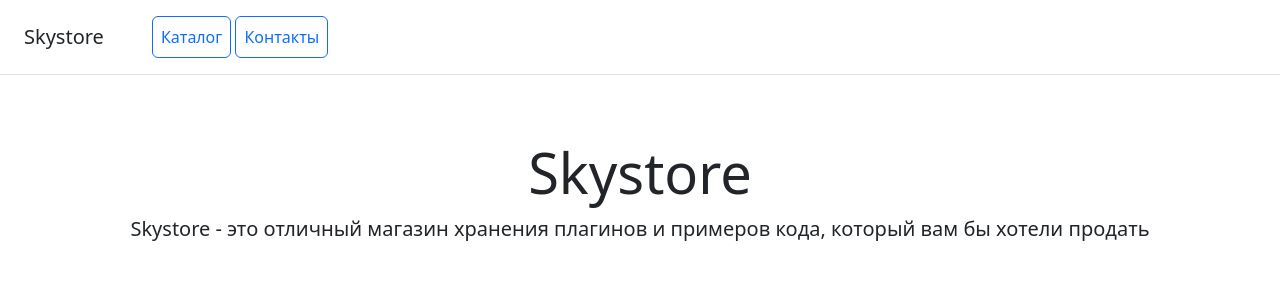
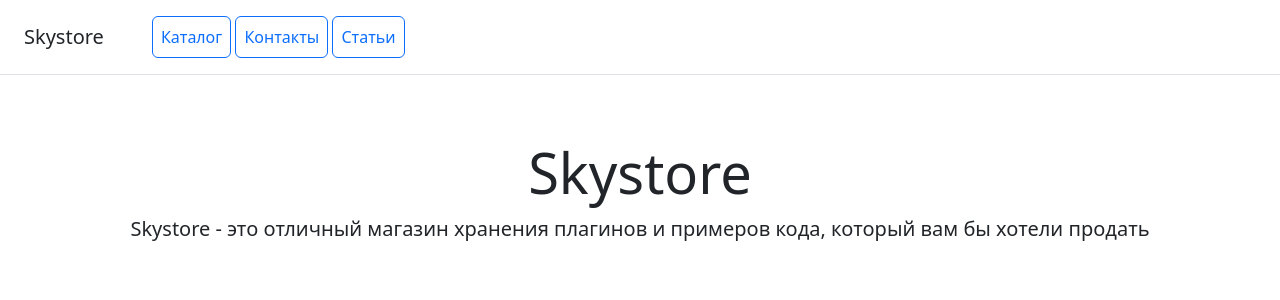
Before and after one commit to TagRomEdu/net_shop, a Django app: page / in a window 1280 px wide. Shown: the top 300 px of the page. Run offline with Django 4.2, Linux system fonts and the light colour scheme; data that the repository does not hold is empty; parts of the project's set-up code (start-up, migrations or seed data) failed here and were passed over; some libraries are stand-ins or nearby versions.

Commit message:
added button for blogs

```diff
--- a/catalog/templates/catalog/base.html
+++ b/catalog/templates/catalog/base.html
@@ -13,6 +13,7 @@
     <nav class="ms-5">
         <a class="p-2 btn btn-outline-primary" href="/">Каталог</a>
         <a class="p-2 btn btn-outline-primary" href="/contacts/">Контакты</a>
+        <a class="p-2 btn btn-outline-primary" href="/blog_list/">Статьи</a>
     </nav>
 </div>
 
```
